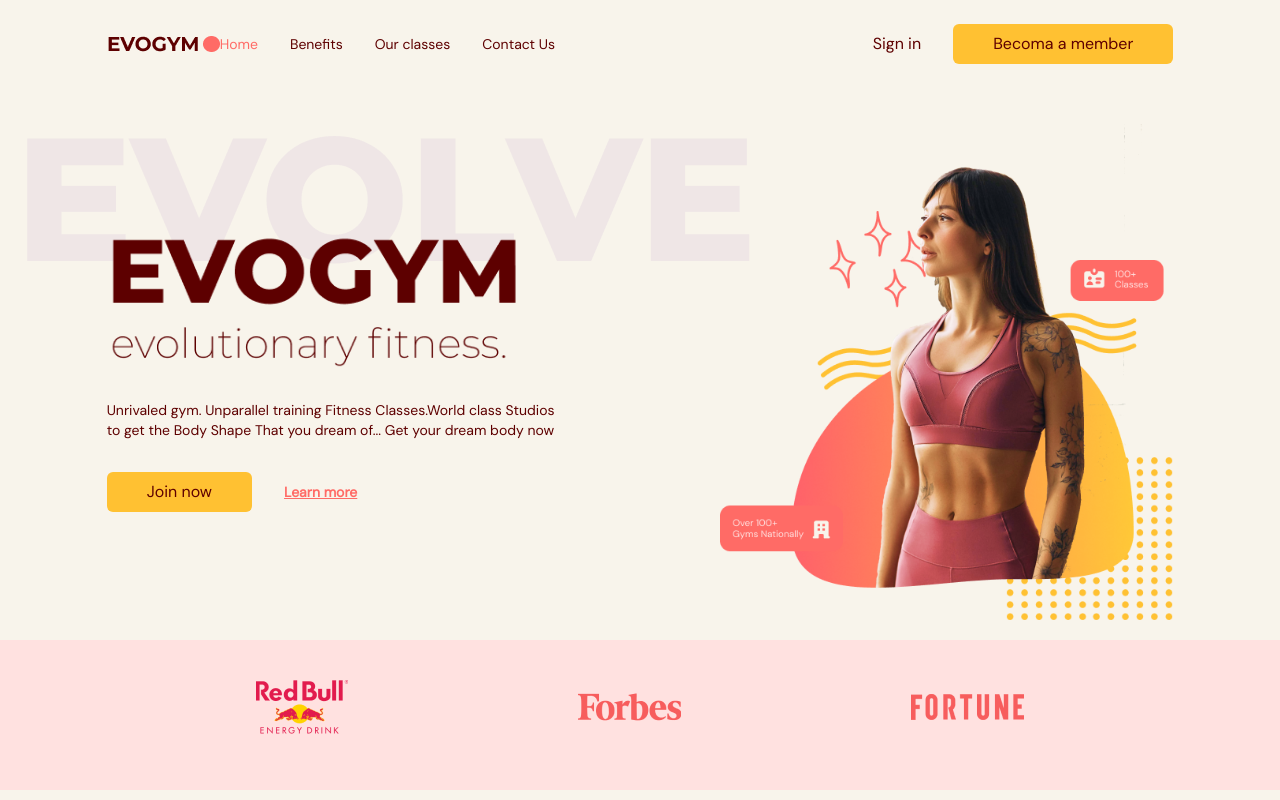
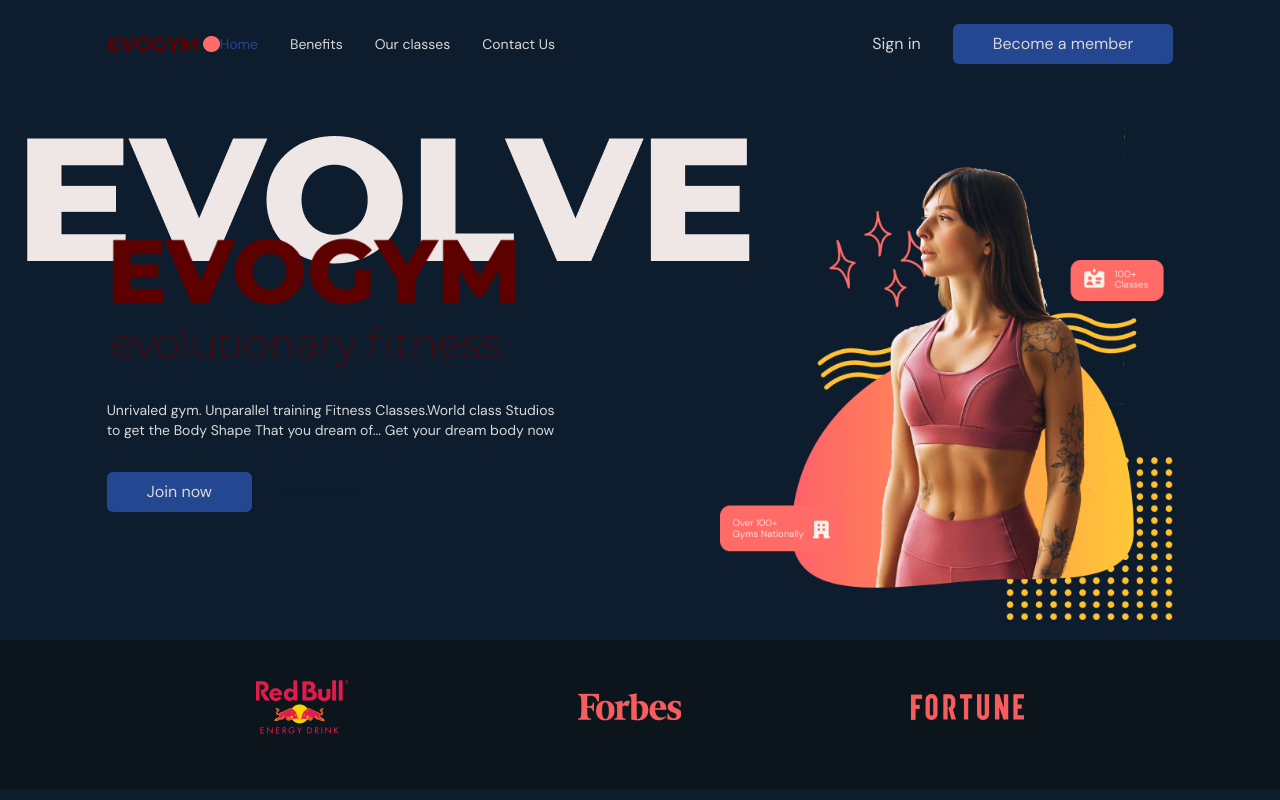
Before and after one commit to Kevin-Tyy/FitFusion-Fitness-App, a React (Vite) app: page / in a window 1280 px wide. Shown: the top 800 px of the page. Built offline with nearby package versions, Linux system fonts and the light colour scheme.

Commit message:
Changing color scheme

```diff
--- a/src/App.tsx
+++ b/src/App.tsx
@@ -27,7 +27,7 @@ const App = () => {
 
 
   return (
-    <div className="app bg-gray-20">
+    <div className="app">
       <Navbar isTopOfPage={isTopOfPage} selectedPage={selectedPage} setSelectedPage={setSelectedPage}/>
       <Home setSelectedPage={setSelectedPage}/>
       <Benefits setSelectedPage={setSelectedPage}/>
--- a/src/index.css
+++ b/src/index.css
@@ -11,5 +11,22 @@ body,
     height: 100%;
     width: 100%;
     font-family: "DM Sans" , sans-serif;
-    @apply text-gray-500
+    @apply text-gray-500;
+    @apply bg-gray-50
+
 }
+::-webkit-scrollbar {
+    width: 10px;
+    height: 5px;
+    padding: 10px;
+}
+::-webkit-scrollbar-thumb {
+    background-color: #07375f;
+    color: #0C141C;
+    color: #0D1D2E;
+    color: #132130;
+    border-radius: 10px;
+    width: 1px;
+    position: absolute;
+
+  }
--- a/src/scenes/Benefits/BenefitComponent.tsx
+++ b/src/scenes/Benefits/BenefitComponent.tsx
@@ -15,7 +15,7 @@ const BenefitComponent = ({ icon, title, description, setSelectedPage }: Props)
     return (
         <motion.div
             variants={childVariant}
-            className="rounded-md mt-5 border-2 border-gray-100 px-12 py-16 text-center"
+            className="rounded-md mt-5 border-2 border-primary-300 px-12 py-16 text-center"
             >
                 <div className="mb-4 flex justify-center">
                     <div className="rounded-full bg-primary-100 p-4">
--- a/src/scenes/Benefits/index.tsx
+++ b/src/scenes/Benefits/index.tsx
@@ -35,7 +35,7 @@ const Benefits = ({ setSelectedPage }: Props) => {
     return (
         <section
             id="benefits"
-            className="mx-auto  min-h-full w-5/6 py-20"
+            className="mx-auto min-h-full w-5/6 py-20"
         >
             <motion.div
                 onViewportEnter={() => setSelectedPage(SelectedPage.Benefits)}
--- a/src/scenes/Contact/index.tsx
+++ b/src/scenes/Contact/index.tsx
@@ -19,7 +19,7 @@ const Contact = ({ setSelectedPage }: Props) => {
 
 
     }
-    const inputStyles = `mt-5 w-full rounded-lg bg-primary-300 px-5 py-3 placeholder:text-white outline-none text-white`
+    const inputStyles = `mt-5 w-full rounded-lg bg-primary-300 px-5 py-3 placeholder:text-neutral-600 outline-none text-white`
     return (
         <section id='contactus' className='mx-auto w-5/6 pt-24 pb-32'>
             <motion.div onViewportEnter={() => setSelectedPage(SelectedPage.OurClasses)}>
@@ -69,7 +69,7 @@ const Contact = ({ setSelectedPage }: Props) => {
                                 })}
                             />
                             {errors.name && (
-                                <p className='mt-1 text-primary-500'>
+                                <p className='mt-1 text-red-500'>
                                     {errors.name.type === "required" && "This field is required"}
                                     {errors.name.type === "maxLength" && "Maximum length of name is 70 characters"}
                                 </p>
@@ -84,7 +84,7 @@ const Contact = ({ setSelectedPage }: Props) => {
                                 })}
                             />
                             {errors.email && (
-                                <p className='mt-1 text-primary-500'>
+                                <p className='mt-1 text-red-500'>
                                     {errors.email.type === "required" && "This field is required"}
                                     {errors.email.type === "pattern" && "Invalid email address"}
                                 </p>
@@ -99,7 +99,7 @@ const Contact = ({ setSelectedPage }: Props) => {
                                 })}
                             />
                             {errors.email && (
-                                <p className='mt-1 text-primary-500'>
+                                <p className='mt-1 text-red-500'>
                                     {errors.email.type === "required" && "This field is required"}
                                     {errors.email.type === "maxLenght" && "Maximum length of this field is 2000 characters"}
                                 </p>
--- a/src/scenes/Navbar/Link.tsx
+++ b/src/scenes/Navbar/Link.tsx
@@ -13,7 +13,7 @@ const Link = ({page, selectedPage , setSelectedPage}: Props) => {
   return (
     <div>
         <AnchorLink
-        className={`${selectedPage === lowerCasePage ? 'text-primary-500' : ''} transition duration-500 hover:text-primary-300`}
+        className={`${selectedPage === lowerCasePage ? 'text-secondary-500' : ''} transition duration-500 hover:text-primary-500`}
         href={`#${lowerCasePage}`}
         onClick={() => setSelectedPage(lowerCasePage)}
         >
--- a/src/scenes/Navbar/Navbar.tsx
+++ b/src/scenes/Navbar/Navbar.tsx
@@ -19,7 +19,7 @@ const Navbar = ({isTopOfPage, selectedPage, setSelectedPage }: Props) => {
   return (
     <nav>
       <div
-        className={`${navBarBackground} ${flexBetween} fixed top-0 z-30 w-full py-6`}>
+        className={`${navBarBackground} ${flexBetween} fixed top-0 z-40 w-full py-6`}>
         <div className={`${flexBetween} mx-auto w-5/6`}>
           <img src={Logo} alt='Logo' />
           {isAboveMediumScreens ?
@@ -43,7 +43,7 @@ const Navbar = ({isTopOfPage, selectedPage, setSelectedPage }: Props) => {
               </div>
               <div className={`${flexBetween} gap-8`}>
                 <p>Sign in</p>
-                <ActionButton setSelectedPage={setSelectedPage} >Becoma a member</ActionButton>
+                <ActionButton setSelectedPage={setSelectedPage} >Become a member</ActionButton>
               </div>
 
             </div>
--- a/src/scenes/classes/ClassComponent.tsx
+++ b/src/scenes/classes/ClassComponent.tsx
@@ -9,7 +9,7 @@ type Props = {
 const ClassComponent = ({name , description , image}: Props) => {
   return (
     <li className='relative mx-5 inline-block h-[380px] w-[480px]'>
-        <div className="p-5 absolute flex z-30 flex-col gap-5 h-[380px] w-[480px] items-center justify-center whitespace-normal bg-primary-500 text-center text-white opacity-0 transition duration-500 hover:opacity-70 cursor-pointer">
+        <div className="p-5 absolute flex z-30 flex-col gap-5 h-[380px] w-[480px] items-center justify-center whitespace-normal bg-primary-500 text-center text-white opacity-0 transition duration-500 hover:opacity-90 cursor-pointer">
             <p className='text-2xl'>{name}</p>
             <p>{description}</p>
         </div>
--- a/src/shared/ActionButton.tsx
+++ b/src/shared/ActionButton.tsx
@@ -9,7 +9,7 @@ type Props = {
 
 const ActionButton = ({ children, setSelectedPage }: Props) => {
   return (
-    <AnchorLink className="rounded-md bg-secondary-500 px-10 py-2 hover:bg-primary-500 hover:text-white"
+    <AnchorLink className="rounded-md bg-secondary-500 px-10 py-2 hover:bg-primary-300 hover:text-white"
       onClick={() => setSelectedPage(SelectedPage.ContactUs)}
       href={`#${SelectedPage.ContactUs}`}>
       {children}
--- a/tailwind.config.js
+++ b/tailwind.config.js
@@ -8,15 +8,15 @@ module.exports = {
   theme: {
     extend: {
       colors: {
-        "gray-20": "#F8F4EB",
-        "gray-50": "#EFE6E6",
-        "gray-100": "#DFCCCC",
-        "gray-500": "#5E0000",
-        "primary-100": "#FFE1E0",
-        "primary-300": "#FFA6A3",
-        "primary-500": "#FF6B66",
-        "secondary-400": "#FFCD5B",
-        "secondary-500": "#FFC132",
+        "gray-20": "#0D1D2E",
+        "gray-50": "#0D1D2E",
+        "gray-100": "#0C88EF",
+        "gray-500": "#D8D8D8",
+        "primary-100": "#0C141C",
+        "primary-300": "#132130",
+        "primary-500": "#0D1D2E",
+        "secondary-400": "#244792",
+        "secondary-500": "#244792",
 
       },
       backgroundImage : (theme) => ({
```
